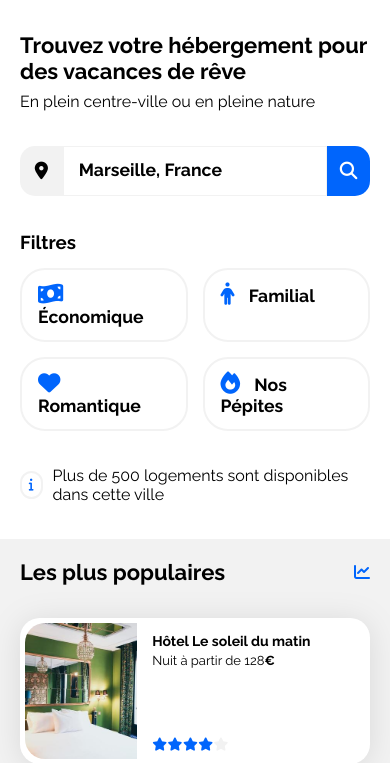
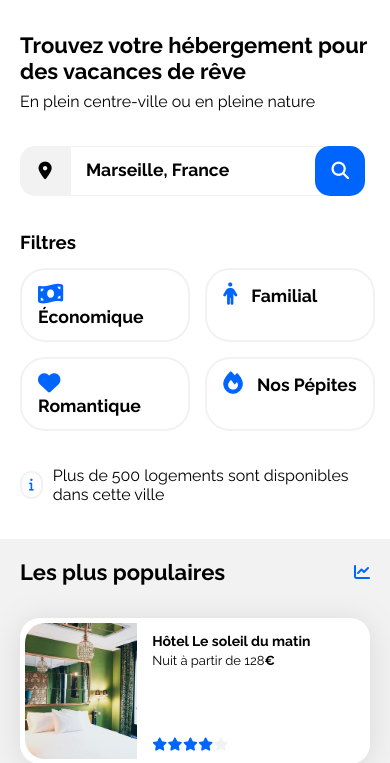
Before and after one commit to guiback0/Booki, a plain HTML site: page index.html in a window 390 px wide. Shown: the part 118-881 px from the top of the page. Drawn offline with Linux system fonts and the light colour scheme.

Commit message:
spacing, font-sizing et finitions 6

```diff
--- a/css/responsive.css
+++ b/css/responsive.css
@@ -98,17 +98,19 @@
     }
 
     .searchBar{
-        width: 100%;
+        width: 101.5%;
     }
 
-    .searchInput{
-        width: 87%;
+    .searchInput {
+        flex: 1;
     }
 
     .searchBar .btn{
+        position: relative;
+        left: -10px;
         padding: 0;
         width: 50px;
-        border-radius: 0 15px 15px 0;
+        border-radius: 15px 15px 15px 15px;
     }
 
     .searchBar .btn i{
--- a/css/style.css
+++ b/css/style.css
@@ -131,7 +131,7 @@ nav a:hover{
 
 .searchInput{
     height: 100%;
-    width: 200px;
+    width: 220px;
     padding: 15px;
     border: 1px solid var(--main-bg-color);
     font-weight: 700;
```
